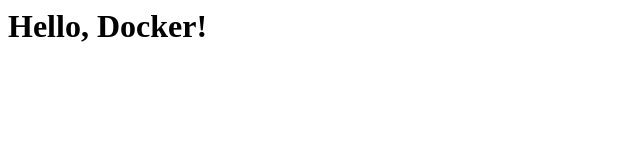
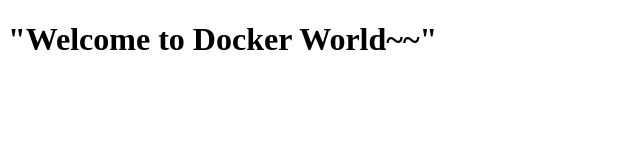
Before and after one commit to khyejin0813/20200514Docker, a plain HTML site: page index.html in a window 1280 px wide. Shown: the whole page, without its empty margins (0-640 px from the left). Drawn offline with Linux system fonts and the light colour scheme.

Commit message:
Update index.html

```diff
--- a/index.html
+++ b/index.html
@@ -1 +1,10 @@
-<h1> Hello, Docker! </h1>
+<!DOCTYPE html>
+<html lang="en">
+<head>
+    <meta charset="UTF-8">
+    <title>"Hi~ Docker~~!"</title>
+</head>
+<body>
+    <h1>"Welcome to Docker World~~"</h1>
+</body>
+</html>
```
